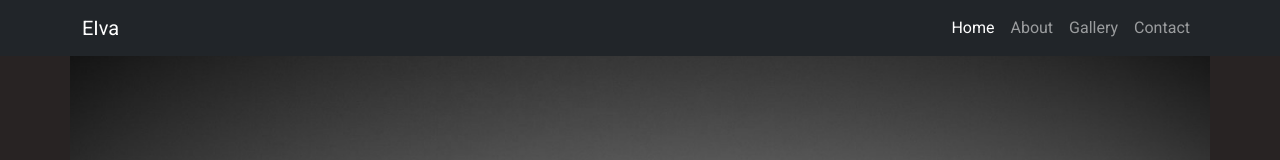
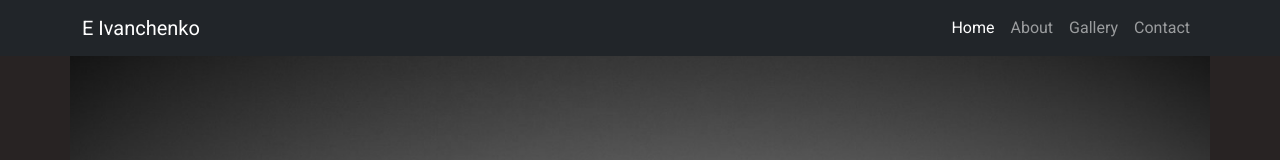
Before and after one commit to Ivanceka/Photo-portfolio, a plain HTML site: page index.html in a window 1280 px wide. Shown: the top 160 px of the page. Drawn offline with nearby package versions, Linux system fonts and the light colour scheme.

Commit message:
Changed logo

```diff
--- a/index.html
+++ b/index.html
@@ -40,7 +40,7 @@
   <body>
     <nav class="navbar fixed-top navbar-expand-lg navbar-dark bg-dark">
       <div class="container">
-        <a class="navbar-brand" href="/">EIva</a>
+        <a class="navbar-brand" href="/">E Ivanchenko</a>
         <button
           class="navbar-toggler"
           type="button"
```
